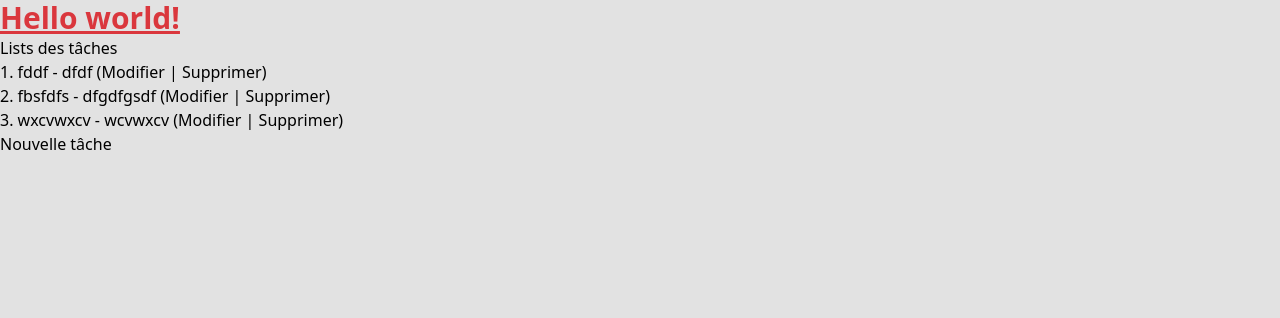
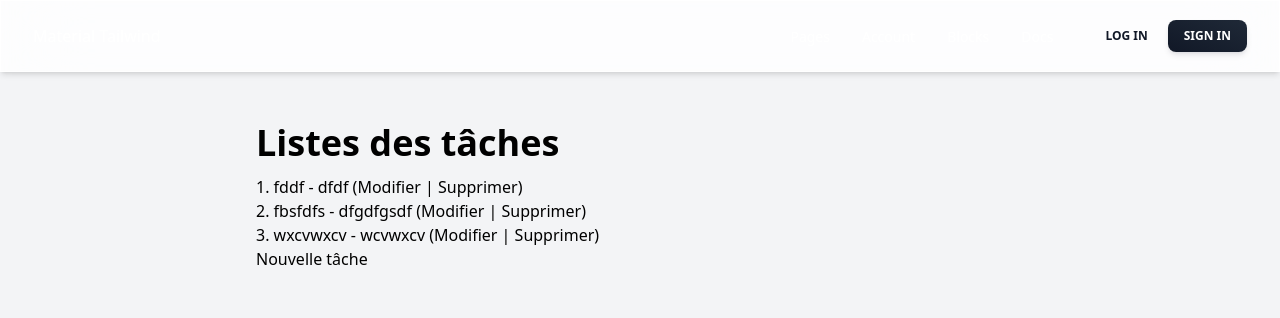
Before and after one commit to Djerade/project_algorithme_structure_donnee, a Django app: page / in a window 1280 px wide. Shown: the top 318 px of the page. Run offline with Django 5.2, Linux system fonts and the light colour scheme; data comes from the database, SQL or seed files in the repository; both versions use the stored data as it was after the commit; some libraries are stand-ins or nearby versions.

Commit message:
update ui

```diff
--- a/merchex/tasks/static/css/style.css
+++ b/merchex/tasks/static/css/style.css
@@ -1,3 +1,3 @@
-* {
+/* * {
     background: rgb(226, 226, 226);
-}
+} */
--- a/merchex/tasks/templates/tasks/task_list.html
+++ b/merchex/tasks/templates/tasks/task_list.html
@@ -4,23 +4,24 @@
   <head>
     <meta charset="UTF-8" />
     <script src="https://cdn.tailwindcss.com"></script>
-    <title>Lists des tâches</title>
+    <title>Listes des tâches</title>
     <link href="{% static 'css/style.css' %}" rel="stylesheet" />
     <script>
       tailwind.config = {
         theme: {
           extend: {
             colors: {
-              clifford: "#da373d",
+              clifford: "black",
             },
           },
         },
       };
     </script>
   </head>
-  <body>
-    <h1 class="text-3xl font-bold underline text-clifford">Hello world!</h1>
-    <h3>Lists des tâches</h3>
+  <body class="bg-gray-100">
+    {% comment %}
+    <h1 class="text-3xl font-bold text-clifford">Hello world!</h1>
+    <h3>Listes des tâches</h3>
     {% for task in tasks %}
     <p>
       {{ forloop.counter }}. {{ task.title }} - {{ task.description }} (<a
@@ -32,5 +33,96 @@
     {% endfor %}
 
     <p><a href="{% url 'tasks:task_create' %}">Nouvelle tâche</a></p>
+
+    {% endcomment %}
+
+    <div
+      class="grid min-h-[140px] w-full place-items-center overflow-x-scroll rounded-lg p-6 lg:overflow-visible">
+      <div class="-m-6 max-h-[768px] w-[calc(100%+48px)] overflow-scroll">
+        <nav
+          class="sticky top-0 z-10 block w-full max-w-full px-4 py-2 text-white bg-white border rounded-none shadow-md h-max border-white/80 bg-opacity-80 backdrop-blur-2xl backdrop-saturate-200 lg:px-8 lg:py-4">
+          <div class="flex items-center justify-between text-blue-gray-900">
+            <a
+              href="#"
+              class="mr-4 block cursor-pointer py-1.5 font-sans text-base font-medium leading-relaxed text-inherit antialiased">
+              Material Tailwind
+            </a>
+            <div class="flex items-center gap-4">
+              <div class="hidden mr-4 lg:block">
+                <ul
+                  class="flex flex-col gap-2 mt-2 mb-4 lg:mb-0 lg:mt-0 lg:flex-row lg:items-center lg:gap-6">
+                  <li
+                    class="block p-1 font-sans text-sm antialiased font-normal leading-normal text-blue-gray-900">
+                    <a href="#" class="flex items-center"> Pages </a>
+                  </li>
+                  <li
+                    class="block p-1 font-sans text-sm antialiased font-normal leading-normal text-blue-gray-900">
+                    <a href="#" class="flex items-center"> Account </a>
+                  </li>
+                  <li
+                    class="block p-1 font-sans text-sm antialiased font-normal leading-normal text-blue-gray-900">
+                    <a href="#" class="flex items-center"> Blocks </a>
+                  </li>
+                  <li
+                    class="block p-1 font-sans text-sm antialiased font-normal leading-normal text-blue-gray-900">
+                    <a href="#" class="flex items-center"> Docs </a>
+                  </li>
+                </ul>
+              </div>
+              <div class="flex items-center gap-x-1">
+                <button
+                  class="hidden px-4 py-2 font-sans text-xs font-bold text-center text-gray-900 uppercase align-middle transition-all rounded-lg select-none hover:bg-gray-900/10 active:bg-gray-900/20 disabled:pointer-events-none disabled:opacity-50 disabled:shadow-none lg:inline-block"
+                  type="button">
+                  <span>Log In</span>
+                </button>
+                <button
+                  class="hidden select-none rounded-lg bg-gradient-to-tr from-gray-900 to-gray-800 py-2 px-4 text-center align-middle font-sans text-xs font-bold uppercase text-white shadow-md shadow-gray-900/10 transition-all hover:shadow-lg hover:shadow-gray-900/20 active:opacity-[0.85] disabled:pointer-events-none disabled:opacity-50 disabled:shadow-none lg:inline-block"
+                  type="button">
+                  <span>Sign in</span>
+                </button>
+              </div>
+              <button
+                class="relative ml-auto h-6 max-h-[40px] w-6 max-w-[40px] select-none rounded-lg text-center align-middle font-sans text-xs font-medium uppercase text-inherit transition-all hover:bg-transparent focus:bg-transparent active:bg-transparent disabled:pointer-events-none disabled:opacity-50 disabled:shadow-none lg:hidden"
+                type="button">
+                <span
+                  class="absolute transform -translate-x-1/2 -translate-y-1/2 top-1/2 left-1/2">
+                  <svg
+                    xmlns="http://www.w3.org/2000/svg"
+                    class="w-6 h-6"
+                    fill="none"
+                    stroke="currentColor"
+                    stroke-width="2">
+                    <path
+                      stroke-linecap="round"
+                      stroke-linejoin="round"
+                      d="M4 6h16M4 12h16M4 18h16"></path>
+                  </svg>
+                </span>
+              </button>
+            </div>
+          </div>
+        </nav>
+        <div class="max-w-screen-md py-12 mx-auto">
+          <h2
+            class="mb-2 block font-sans text-4xl font-semibold leading-[1.3] tracking-normal text-blue-gray-900 antialiased">
+            Listes des tâches
+          </h2>
+          <p
+            class="block font-sans text-base antialiased font-normal leading-relaxed text-gray-700">
+            {% for task in tasks %}
+            <p>
+              {{ forloop.counter }}. {{ task.title }} - {{ task.description }} (<a
+                href="{% url 'tasks:task_update' task.id %}"
+                >Modifier</a
+              >
+              | <a href="{% url 'tasks:task_delete' task.id %}">Supprimer</a>)
+            </p>
+            {% endfor %}
+
+            <p><a href="{% url 'tasks:task_create' %}">Nouvelle tâche</a></p>
+          </p>
+        </div>
+      </div>
+    </div>
   </body>
 </html>
```
Also changed, not shown: merchex/db.sqlite3.
